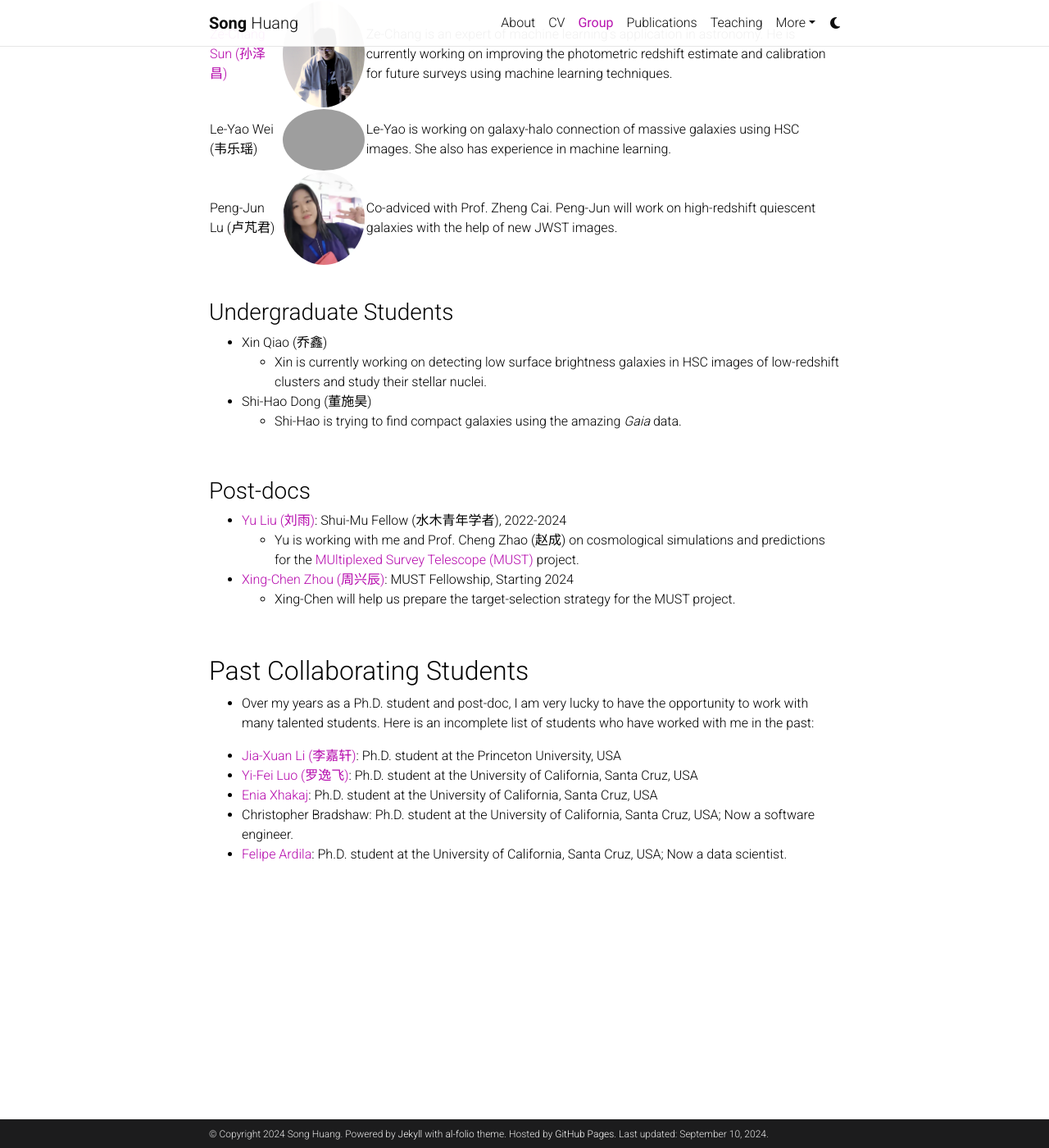
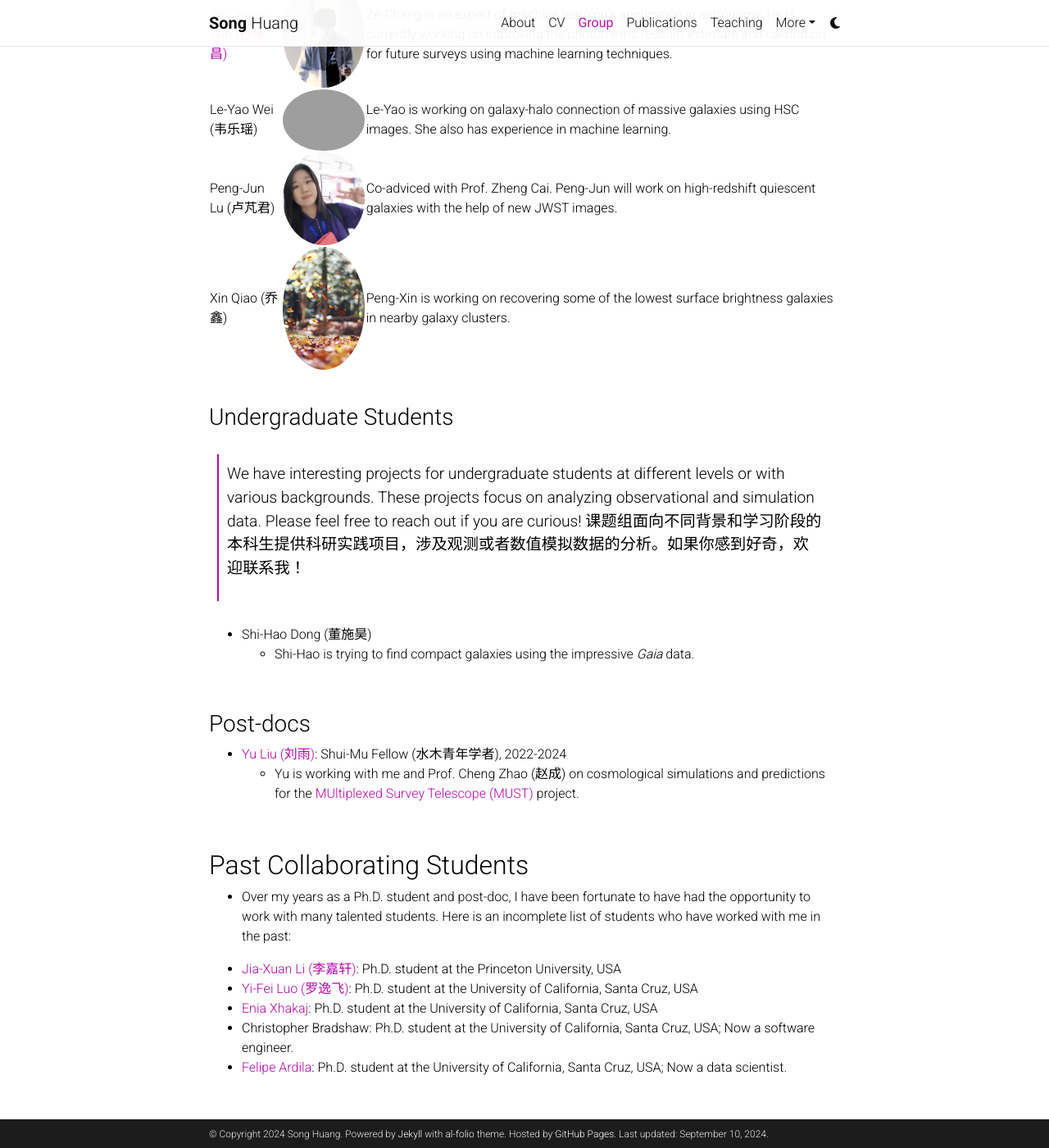
Before and after one commit to dr-guangtou/dr-guangtou.github.io, a Jekyll site: the page built from _pages/group.md, in a window 1280 px wide and 1400 px high, scrolled down 876 px. Shown: the whole window at 82% size. Built offline with Jekyll 4.4.1, drawn with Linux system fonts in a browser that asks for light colours; comment, search, counter and statistics services are not loaded; a style sheet for code colours, icons or effects is not loaded; some of the changed text lies outside the part shown.

Commit message:
Update group.md

```diff
--- a/_pages/group.md
+++ b/_pages/group.md
@@ -9,13 +9,13 @@
 
 ## What Are We Doing?
 
-At Tsinghua, we are working on the study of galaxy formation and evolution using both observations and simulations. We are particularly interested in the formation of massive galaxies and the connection between galaxies and their host dark matter halos. We are also interested in the application of machine learning techniques in astronomy.
+At Tsinghua, we study galaxy formation and evolution using observations and simulations. We are particularly interested in the formation of massive galaxies and the connection between galaxies and their host dark matter halos. We are also interested in the application of machine learning techniques in astronomy.
 
 <br>
 
 ## Who Are We?
 
-My group is a diverse group of people with different backgrounds and interests. We are always looking for new members to join us. If you are interested in working with us, please contact me.
+My group includes people from different backgrounds and interests. We are always looking for new members. If you are interested in working with us, please contact me.
 
 <br>
 ### Graduate Students
@@ -26,15 +26,17 @@
 | [Ze-Chang Sun (孙泽昌)](https://zechangsun.github.io/) | <img src="https://dr-guangtou.github.io/assets/img/zechang_sun.png" alt="Ze-Chang SUN" width="100" style="border-radius: 50%;"> | Ze-Chang is an expert of machine learning's application in astronomy. He is currently working on improving the photometric redshift estimate and calibration for future surveys using machine learning techniques. |
 | Le-Yao Wei (韦乐瑶) | <img src="https://dr-guangtou.github.io/assets/img/leyao_wei.jpg" alt="Le-Yao WEI" width="100" style="border-radius: 50%;"> | Le-Yao is working on galaxy-halo connection of massive galaxies using HSC images. She also has experience in machine learning.|
 | Peng-Jun Lu (卢芃君) | <img src="https://dr-guangtou.github.io/assets/img/pengjun_lu.jpg" alt="Peng-Jun Lu" width="100" style="border-radius: 50%;"> | Co-adviced with Prof. Zheng Cai. Peng-Jun will work on high-redshift quiescent galaxies with the help of new JWST images. |
+| Xin Qiao (乔鑫) | <img src="https://dr-guangtou.github.io/assets/img/2.jpg" alt="Peng-Jun Lu" width="100" style="border-radius: 50%;"> | Peng-Xin is working on recovering some of the lowest surface brightness galaxies in nearby galaxy clusters. |
 
 <br>
 
 ### Undergraduate Students
 
-- Xin Qiao (乔鑫)
-    - Xin is currently working on detecting low surface brightness galaxies in HSC images of low-redshift clusters and study their stellar nuclei.
+> We have interesting projects for undergraduate students at different levels or with various backgrounds. These projects focus on analyzing observational and simulation data. Please feel free to reach out if you are curious!
+> 课题组面向不同背景和学习阶段的本科生提供科研实践项目，涉及观测或者数值模拟数据的分析。如果你感到好奇，欢迎联系我！
+
 - Shi-Hao Dong (董施昊)
-    - Shi-Hao is trying to find compact galaxies using the amazing _Gaia_ data.
+    - Shi-Hao is trying to find compact galaxies using the impressive _Gaia_ data.
 
 <br>
 ### Post-docs
@@ -42,13 +44,11 @@
 - [Yu Liu (刘雨)](https://www.researchgate.net/profile/Yu-Liu-234): Shui-Mu Fellow (水木青年学者), 2022-2024
     - Yu is working with me and Prof. Cheng Zhao (赵成) on cosmological simulations and predictions for the [MUltiplexed Survey Telescope (MUST)](https://must.astro.tsinghua.edu.cn/must/) project.
 
-- [Xing-Chen Zhou (周兴辰)](): MUST Fellowship, Starting 2024
-    - Xing-Chen will help us prepare the target-selection strategy for the MUST project.
 
 <br>
 ## Past Collaborating Students
 
-- Over my years as a Ph.D. student and post-doc, I am very lucky to have the opportunity to work with many talented students. Here is an incomplete list of students who have worked with me in the past:
+- Over my years as a Ph.D. student and post-doc, I have been fortunate to have had the opportunity to work with many talented students. Here is an incomplete list of students who have worked with me in the past:
 
 - [Jia-Xuan Li (李嘉轩)](http://jiaxuanli.me/): Ph.D. student at the Princeton University, USA
 - [Yi-Fei Luo (罗逸飞)](https://www.yifei-luo.com/): Ph.D. student at the University of California, Santa Cruz, USA
```
